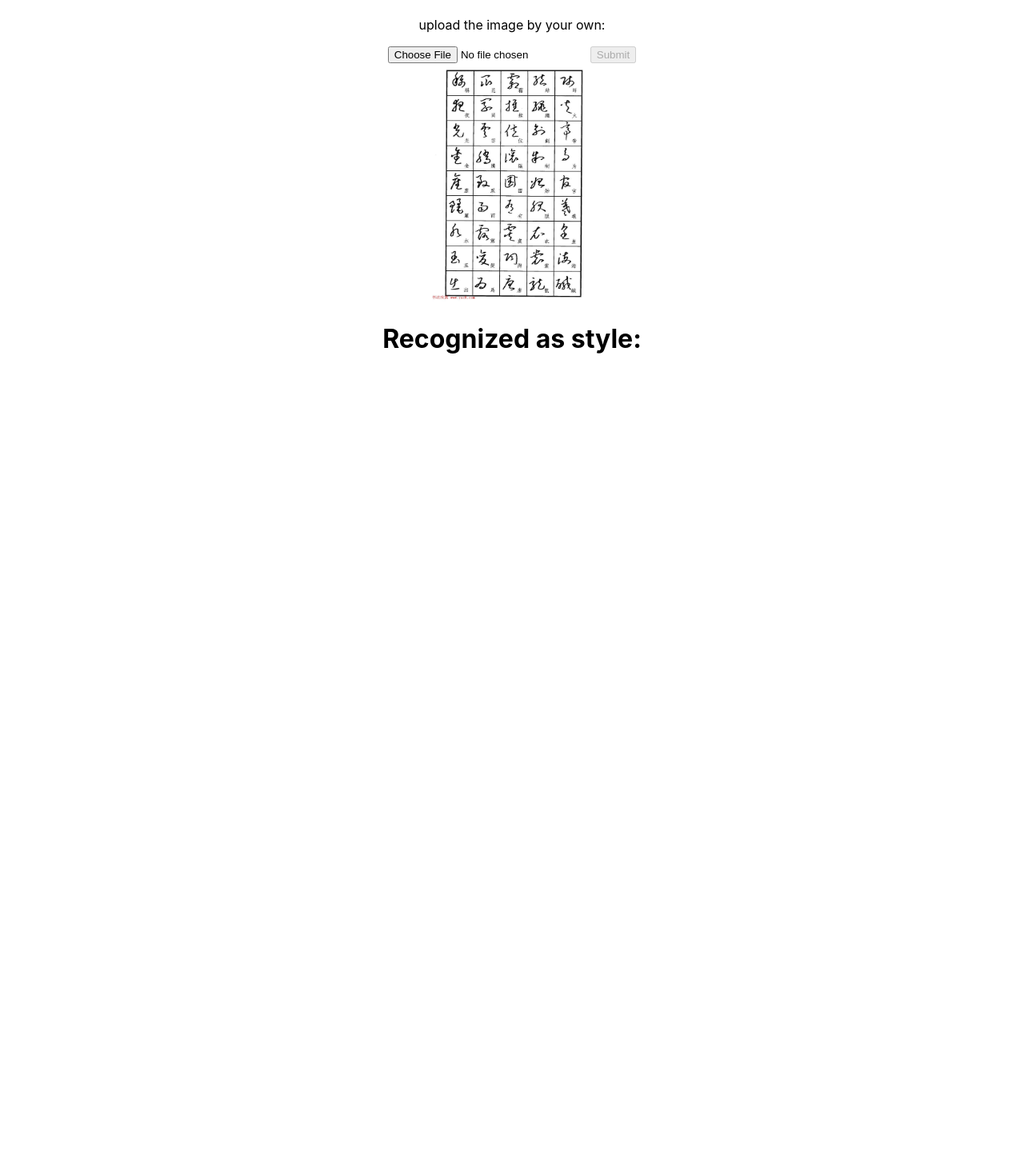
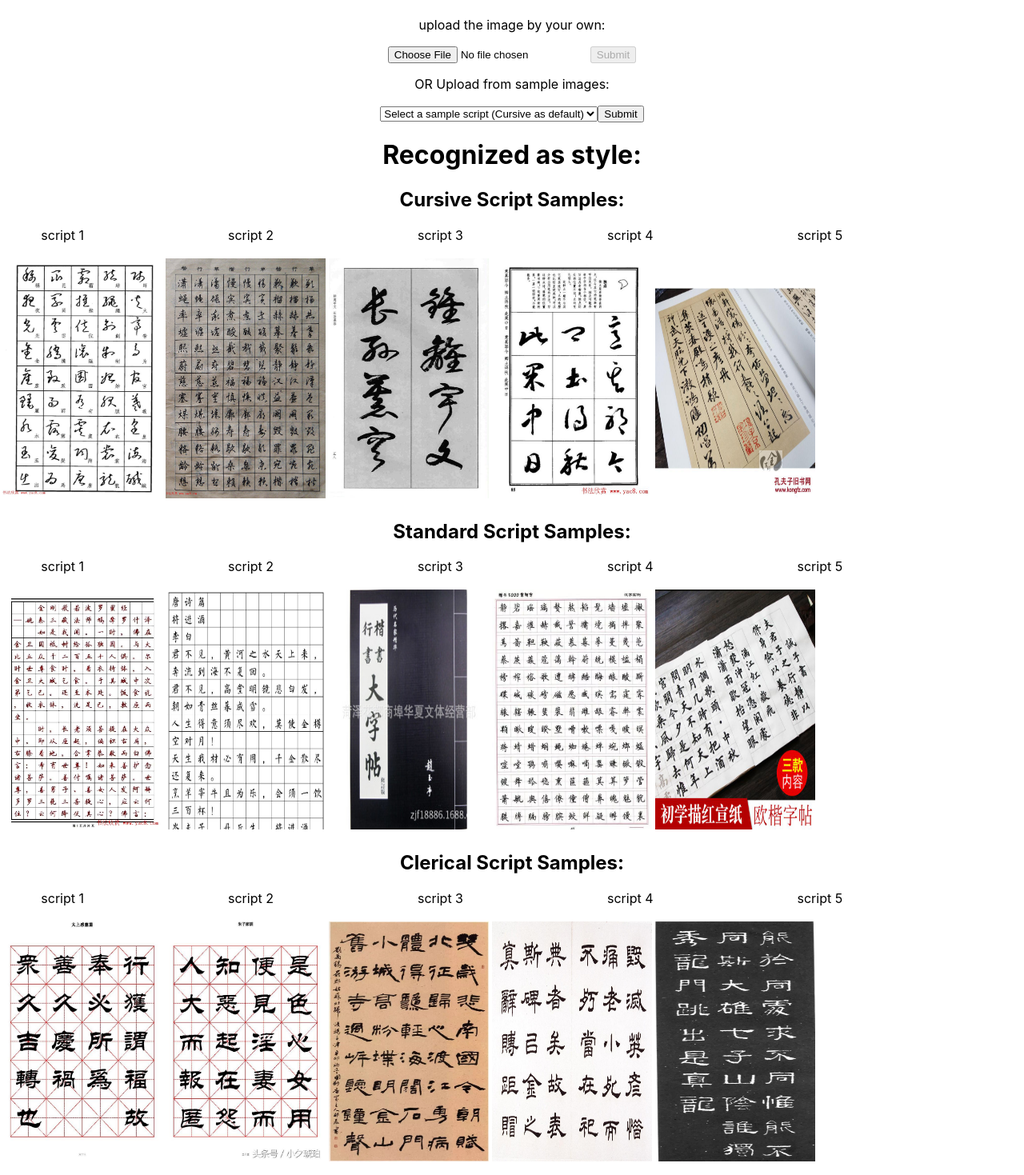
Before and after one commit to Junyyang/eecs605api, a React (Create React App) app: page / in a window 1280 px wide. Shown: the part 61-1530 px from the top of the page at 80% size. Before the commit the page ends 800 px from the top, so only its background shows below. Built offline with nearby package versions, Linux system fonts and the light colour scheme.

Commit message:
add selecting sample images 011

```diff
--- a/src/App.js
+++ b/src/App.js
@@ -1,6 +1,30 @@
 import './App.css';
 import React, {Fragment} from 'react';
+
 import crusive1 from './test_image/Cao/0.jpg'
+import crusive2 from './test_image/Cao/1.jpg'
+import crusive3 from './test_image/Cao/2.jpg'
+import crusive4 from './test_image/Cao/7.jpg'
+import crusive5 from './test_image/Cao/4.jpg'
+
+import Standard1 from "./test_image/Kai/0.jpg"
+import Standard2 from "./test_image/Kai/1.jpg"
+import Standard3 from "./test_image/Kai/2.jpg"
+import Standard4 from "./test_image/Kai/7.jpg"
+import Standard5 from "./test_image/Kai/4.jpg"
+
+import Clerical1 from "./test_image/Li/0.jpg"
+import Clerical2 from "./test_image/Li/1.jpg"
+import Clerical3 from "./test_image/Li/3.jpg"
+import Clerical4 from "./test_image/Li/7.jpg"
+import Clerical5 from "./test_image/Li/4.jpg"
+
+import Seal1 from "./test_image/Zhuan/0.jpg"
+import Seal2 from "./test_image/Zhuan/1.jpg"
+import Seal3 from "./test_image/Zhuan/2.jpg"
+import Seal4 from "./test_image/Zhuan/7.jpg"
+import Seal5 from "./test_image/Zhuan/3.jpg"
+
 
 
 // atob is deprecated but this function converts base64string to text string
@@ -128,49 +152,49 @@ function App() {
         </div>
 
 
-        <img src={crusive1} alt="Cursive Script" width="200" height="300"/>
+        {/* <img src={crusive1} alt="Cursive Script" width="200" height="300"/> */}
 
 
 
-        {/* <div className="Input">
+        <div className="Input">
           <p>OR Upload from sample images:</p>
           <form onSubmit={handleSubmit}>
             <select name="Sample scripts" id="samples">
-              <option value="./test_image/Cao/0.jpg">Select a sample script (Cursive as default)</option>
-              <option value="./test_image/Cao/0.jpg">Crusive scrip 1</option>
-              <option value="./test_image/Cao/1.jpg">Crusive scrip 2</option>
-              <option value="./test_image/Cao/2.jpg">Crusive scrip 3</option>
-              <option value="./test_image/Cao/7.jpg">Crusive scrip 4</option>
-              <option value="./test_image/Cao/4.jpg">Crusive scrip 5</option>
+              <option value={crusive1}>Select a sample script (Cursive as default)</option>
+              <option value={crusive1}>Crusive scrip 1</option>
+              <option value={crusive2}>Crusive scrip 2</option>
+              <option value={crusive3}>Crusive scrip 3</option>
+              <option value={crusive4}>Crusive scrip 4</option>
+              <option value={crusive5}>Crusive scrip 5</option>
 
-              <option value="./test_image/Kai/0.jpg">Standard scrip 1</option>
-              <option value="./test_image/Kai/1.jpg">Standard scrip 2</option>
-              <option value="./test_image/Kai/2.jpg">Standard scrip 3</option>
-              <option value="./test_image/Kai/7.jpg">Standard scrip 4</option>
-              <option value="./test_image/Kai/4.jpg">Standard scrip 5</option>
+              <option value={Standard1}>Standard scrip 1</option>
+              <option value={Standard2}>Standard scrip 2</option>
+              <option value={Standard3}>Standard scrip 3</option>
+              <option value={Standard4}>Standard scrip 4</option>
+              <option value={Standard5}>Standard scrip 5</option>
 
-              <option value="./test_image/Li/0.jpg">Clerical scrip 1</option>
-              <option value="./test_image/Li/1.jpg">Clerical scrip 2</option>
-              <option value="./test_image/Li/3.jpg">Clerical scrip 3</option>
-              <option value="./test_image/Li/7.jpg">Clerical scrip 4</option>
-              <option value="./test_image/Li/4.jpg">Clerical scrip 5</option>
+              <option value={Clerical1}>Clerical scrip 1</option>
+              <option value={Clerical2}>Clerical scrip 2</option>
+              <option value={Clerical3}>Clerical scrip 3</option>
+              <option value={Clerical4}>Clerical scrip 4</option>
+              <option value={Clerical5}>Clerical scrip 5</option>
 
-              <option value="./test_image/Zhuan/0.jpg">Seal scrip 1</option>
-              <option value="./test_image/Zhuan/1.jpg">Seal scrip 2</option>
-              <option value="./test_image/Zhuan/2.jpg">Seal scrip 3</option>
-              <option value="./test_image/Zhuan/7.jpg">Seal scrip 4</option>
-              <option value="./test_image/Zhuan/3.jpg">Seal scrip 5</option>
+              <option value={Seal1}>Seal scrip 1</option>
+              <option value={Seal2}>Seal scrip 2</option>
+              <option value={Seal3}>Seal scrip 3</option>
+              <option value={Seal4}>Seal scrip 4</option>
+              <option value={Seal5}>Seal scrip 5</option>
             </select>
             <input type="submit" value="Submit" />
           </form>
-        </div> */}
+        </div>
 
         <div className="Output">
             <h1>Recognized as style:</h1>
             <p>{outputFileData}</p>
         </div>
 
-        {/* <h2>Cursive Script Samples:</h2>
+        <h2>Cursive Script Samples:</h2>
           <p>script 1 &nbsp;&nbsp;&nbsp;&nbsp;&nbsp;&nbsp;&nbsp;&nbsp;&nbsp;&nbsp;&nbsp;&nbsp;&nbsp;&nbsp;&nbsp;&nbsp;&nbsp;&nbsp;&nbsp;&nbsp;&nbsp;&nbsp;&nbsp;&nbsp;&nbsp;&nbsp;&nbsp;&nbsp;&nbsp;&nbsp;&nbsp;&nbsp;&nbsp;&nbsp;&nbsp;&nbsp;&nbsp;&nbsp;
               script 2 &nbsp;&nbsp;&nbsp;&nbsp;&nbsp;&nbsp;&nbsp;&nbsp;&nbsp;&nbsp;&nbsp;&nbsp;&nbsp;&nbsp;&nbsp;&nbsp;&nbsp;&nbsp;&nbsp;&nbsp;&nbsp;&nbsp;&nbsp;&nbsp;&nbsp;&nbsp;&nbsp;&nbsp;&nbsp;&nbsp;&nbsp;&nbsp;&nbsp;&nbsp;&nbsp;&nbsp;&nbsp;&nbsp;
               script 3 &nbsp;&nbsp;&nbsp;&nbsp;&nbsp;&nbsp;&nbsp;&nbsp;&nbsp;&nbsp;&nbsp;&nbsp;&nbsp;&nbsp;&nbsp;&nbsp;&nbsp;&nbsp;&nbsp;&nbsp;&nbsp;&nbsp;&nbsp;&nbsp;&nbsp;&nbsp;&nbsp;&nbsp;&nbsp;&nbsp;&nbsp;&nbsp;&nbsp;&nbsp;&nbsp;&nbsp;&nbsp;&nbsp;
@@ -178,11 +202,11 @@ function App() {
               script 5 &nbsp;&nbsp;&nbsp;&nbsp;&nbsp;&nbsp;&nbsp;&nbsp;&nbsp;&nbsp;&nbsp;&nbsp;&nbsp;&nbsp;&nbsp;&nbsp;&nbsp;&nbsp;&nbsp;&nbsp;&nbsp;&nbsp;&nbsp;&nbsp;&nbsp;&nbsp;&nbsp;&nbsp;&nbsp;&nbsp;&nbsp;&nbsp;&nbsp;&nbsp;&nbsp;&nbsp;&nbsp;&nbsp;
           </p>
           <table><tr>
-              <td><img src="src/test_image/Cao/0.jpg" alt="Cursive Script" width="200" height="300"/></td>
-              <td><img src="src/test_image/Cao/1.jpg" alt="Cursive Script" width="200" height="300"/></td>
-              <td><img src="src/test_image/Cao/2.jpg" alt="Cursive Script" width="200" height="300"/></td>
-              <td><img src="src/test_image/Cao/7.jpg" alt="Cursive Script" width="200" height="300"/></td>
-              <td><img src="src/test_image/Cao/4.jpg" alt="Cursive Script" width="200" height="300"/></td>
+              <td><img src={crusive1} alt="Cursive Script" width="200" height="300"/></td>
+              <td><img src={crusive2} alt="Cursive Script" width="200" height="300"/></td>
+              <td><img src={crusive3} alt="Cursive Script" width="200" height="300"/></td>
+              <td><img src={crusive4} alt="Cursive Script" width="200" height="300"/></td>
+              <td><img src={crusive5} alt="Cursive Script" width="200" height="300"/></td>
           </tr></table>
 
 
@@ -195,11 +219,11 @@ function App() {
               script 5 &nbsp;&nbsp;&nbsp;&nbsp;&nbsp;&nbsp;&nbsp;&nbsp;&nbsp;&nbsp;&nbsp;&nbsp;&nbsp;&nbsp;&nbsp;&nbsp;&nbsp;&nbsp;&nbsp;&nbsp;&nbsp;&nbsp;&nbsp;&nbsp;&nbsp;&nbsp;&nbsp;&nbsp;&nbsp;&nbsp;&nbsp;&nbsp;&nbsp;&nbsp;&nbsp;&nbsp;&nbsp;&nbsp;
           </p>
           <table><tr>
-              <td><img src="./test_image/Kai/0.jpg" alt="Standard Script" width="200" height="300"/></td>
-              <td><img src="./test_image/Kai/1.jpg" alt="Standard Script" width="200" height="300"/></td>
-              <td><img src="./test_image/Kai/2.jpg" alt="Standard Script" width="200" height="300"/></td>
-              <td><img src="./test_image/Kai/7.jpg" alt="Standard Script" width="200" height="300"/></td>
-              <td><img src="./test_image/Kai/4.jpg" alt="Standard Script" width="200" height="300"/></td>
+              <td><img src={Standard1} alt="Standard Script" width="200" height="300"/></td>
+              <td><img src={Standard2} alt="Standard Script" width="200" height="300"/></td>
+              <td><img src={Standard3} alt="Standard Script" width="200" height="300"/></td>
+              <td><img src={Standard4} alt="Standard Script" width="200" height="300"/></td>
+              <td><img src={Standard5} alt="Standard Script" width="200" height="300"/></td>
           </tr></table>
 
           <h2>Clerical Script Samples:</h2>
@@ -210,11 +234,11 @@ function App() {
               script 5 &nbsp;&nbsp;&nbsp;&nbsp;&nbsp;&nbsp;&nbsp;&nbsp;&nbsp;&nbsp;&nbsp;&nbsp;&nbsp;&nbsp;&nbsp;&nbsp;&nbsp;&nbsp;&nbsp;&nbsp;&nbsp;&nbsp;&nbsp;&nbsp;&nbsp;&nbsp;&nbsp;&nbsp;&nbsp;&nbsp;&nbsp;&nbsp;&nbsp;&nbsp;&nbsp;&nbsp;&nbsp;&nbsp;
           </p>
           <table><tr>
-              <td><img src="./test_image/Li/0.jpg" alt="Clerical Script" width="200" height="300"/></td>
-              <td><img src="./test_image/Li/1.jpg" alt="Clerical Script" width="200" height="300"/></td>
-              <td><img src="./test_image/Li/3.jpg" alt="Clerical Script" width="200" height="300"/></td>
-              <td><img src="./test_image/Li/7.jpg" alt="Clerical Script" width="200" height="300"/></td>
-              <td><img src="./test_image/Li/4.jpg" alt="Clerical Script" width="200" height="300"/></td>
+              <td><img src={Clerical1} alt="Clerical Script" width="200" height="300"/></td>
+              <td><img src={Clerical2} alt="Clerical Script" width="200" height="300"/></td>
+              <td><img src={Clerical3} alt="Clerical Script" width="200" height="300"/></td>
+              <td><img src={Clerical4} alt="Clerical Script" width="200" height="300"/></td>
+              <td><img src={Clerical5} alt="Clerical Script" width="200" height="300"/></td>
           </tr></table>
 
           <h2>Seal Script Samples:</h2>
@@ -225,12 +249,12 @@ function App() {
               script 5 &nbsp;&nbsp;&nbsp;&nbsp;&nbsp;&nbsp;&nbsp;&nbsp;&nbsp;&nbsp;&nbsp;&nbsp;&nbsp;&nbsp;&nbsp;&nbsp;&nbsp;&nbsp;&nbsp;&nbsp;&nbsp;&nbsp;&nbsp;&nbsp;&nbsp;&nbsp;&nbsp;&nbsp;&nbsp;&nbsp;&nbsp;&nbsp;&nbsp;&nbsp;&nbsp;&nbsp;&nbsp;&nbsp;
           </p>
           <table><tr>
-              <td><img src="./test_image/Zhuan/0.jpg" alt="Seal Script" width="200" height="300"/></td>
-              <td><img src="./test_image/Zhuan/1.jpg" alt="Seal Script" width="200" height="300"/></td>
-              <td><img src="./test_image/Zhuan/2.jpg" alt="Seal Script" width="200" height="300"/></td>
-              <td><img src="./test_image/Zhuan/7.jpg" alt="Seal Script" width="200" height="300"/></td>
-              <td><img src="./test_image/Zhuan/3.jpg" alt="Seal Script" width="200" height="300"/></td>
-          </tr></table> */}
+              <td><img src={Seal1} alt="Seal Script" width="200" height="300"/></td>
+              <td><img src={Seal2} alt="Seal Script" width="200" height="300"/></td>
+              <td><img src={Seal3} alt="Seal Script" width="200" height="300"/></td>
+              <td><img src={Seal4} alt="Seal Script" width="200" height="300"/></td>
+              <td><img src={Seal5} alt="Seal Script" width="200" height="300"/></td>
+          </tr></table>
 
       </div>
     </Fragment>
```
